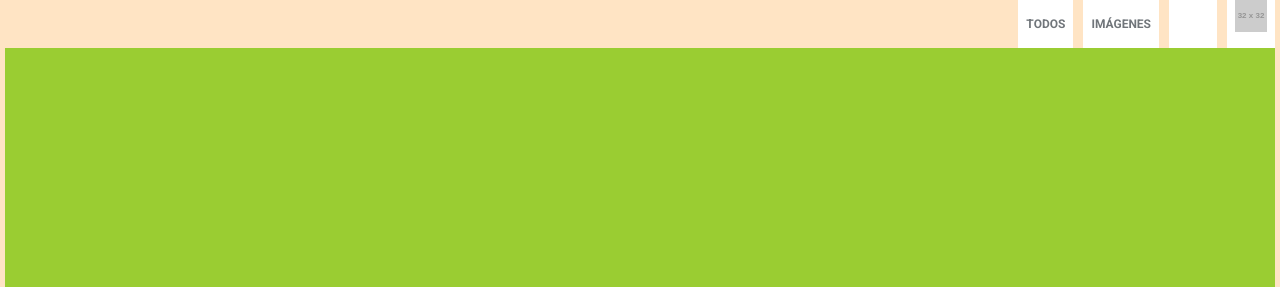
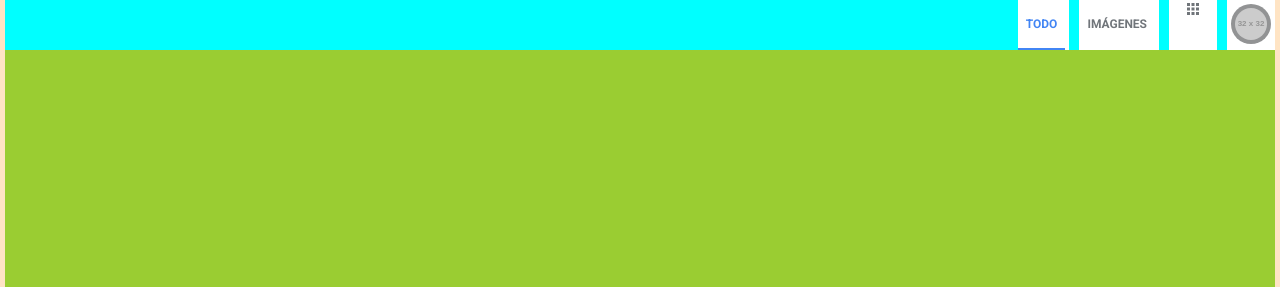
Before and after one commit to PikyR/cursoPracticoHTML-CSS, a plain HTML site: page desafios/clonGoogle/index.html in a window 1280 px wide. Shown: the top 287 px of the page. Drawn offline with Linux system fonts and the light colour scheme; placeholder pictures from the web are drawn by us.

Commit message:
avatar ended, working on apps icon

```diff
--- a/desafios/clonGoogle/index.html
+++ b/desafios/clonGoogle/index.html
@@ -20,13 +20,11 @@
       <header class="header">
         <nav class="header__nav">
           <ul class="header__nav-item-container">
-            <li class="header__nav-item"><a class="header__nav-item--link" href="#" title="Todo">Todos</a></li>
+            <li class="header__nav-item"><a class="header__nav-item--link nav__item--active" href="#" title="Todo">Todo</a></li>
             <li class="header__nav-item"><a class="header__nav-item--link" href="#" title="Imagenes">Imágenes</a></li>
-            <li class="header__nav-item"><a class="header__nav-item--icon" href="#"><!--ICONO--></a></li>
+            <li class="header__nav-item"><a class="header__nav-item--icon" href="#"><img src="./icons/apps_black_18dp.svg" alt=""> </a></li>
             <li class="header__nav-item"><a class="header__nav-item--avatar" href="#">
-              <picture class="avatar__img">
-                <img src="https://via.placeholder.com/32.jpg?text=A" alt="">
-              </picture>
+                <img class="avatar__img" src="https://via.placeholder.com/32.jpg?text=A" alt="">
             </a></li>
           </ul>
         </nav>
--- a/desafios/clonGoogle/styles/style.css
+++ b/desafios/clonGoogle/styles/style.css
@@ -1,6 +1,7 @@
 :root{
   --text-primary-color: #70757A;
   --text-main-color:#3C4043;
+  --text-link-active-color:#4285F4;
 }
 *{
   box-sizing: border-box;
@@ -19,7 +20,8 @@ body{
   min-width: 320px;
   min-height: 480px;
   height: 100vh;
-  padding: 0 0.5rem;
+  padding-left: 0.5rem;
+  padding-right: 0.5rem;
   text-align: center;
 
   display: flex;
@@ -29,13 +31,12 @@ body{
 
 /* HEADER */
 .header{
+  background-color: cyan;
   width: 100%;
-  height: 4.8rem;
   display: flex;
   justify-content: flex-end;
   align-items: stretch;
   font-size: 1.2rem;
-  color: var(--text-primary-color);
 }
 .header__nav-item-container{
   display: flex;
@@ -45,10 +46,12 @@ body{
 .header__nav-item{
   background-color: white;
   margin-left: 1rem;
-  min-width: 4.8rem; /*CAMBIAR?*/
+  min-width: 4.8rem; /*TEMP*/
 }
 .header__nav-item--link{
+  display: inline-block;
   padding: 0 0.8rem;
+  margin-right: 0.4rem;
   line-height: 4.8rem;
   text-transform: uppercase;
   text-decoration: none;
@@ -56,7 +59,27 @@ body{
   color: var(--text-primary-color);
 }
 
+.header__nav-item--avatar{
+  width: 4rem;
+  height: 4rem;
+  padding: 0.4rem;
+  margin: 0.4rem;
+  display: flex;
+  justify-content: center;
+  align-items: center;
+  background-color: #929394;
+  border-radius: 50%;
+}
+.avatar__img {
+  width: 3.2rem;
+  height: 3.2rem;
+  border-radius: 50%;
+}
 
+.nav__item--active{
+  color: var(--text-link-active-color);
+  border-bottom: 0.2rem solid var(--text-link-active-color);
+}
 /* Header end */
 
 /* MAIN */
```
Also changed, not shown: desafios/clonGoogle/icons/apps_black_18dp.svg (added).
